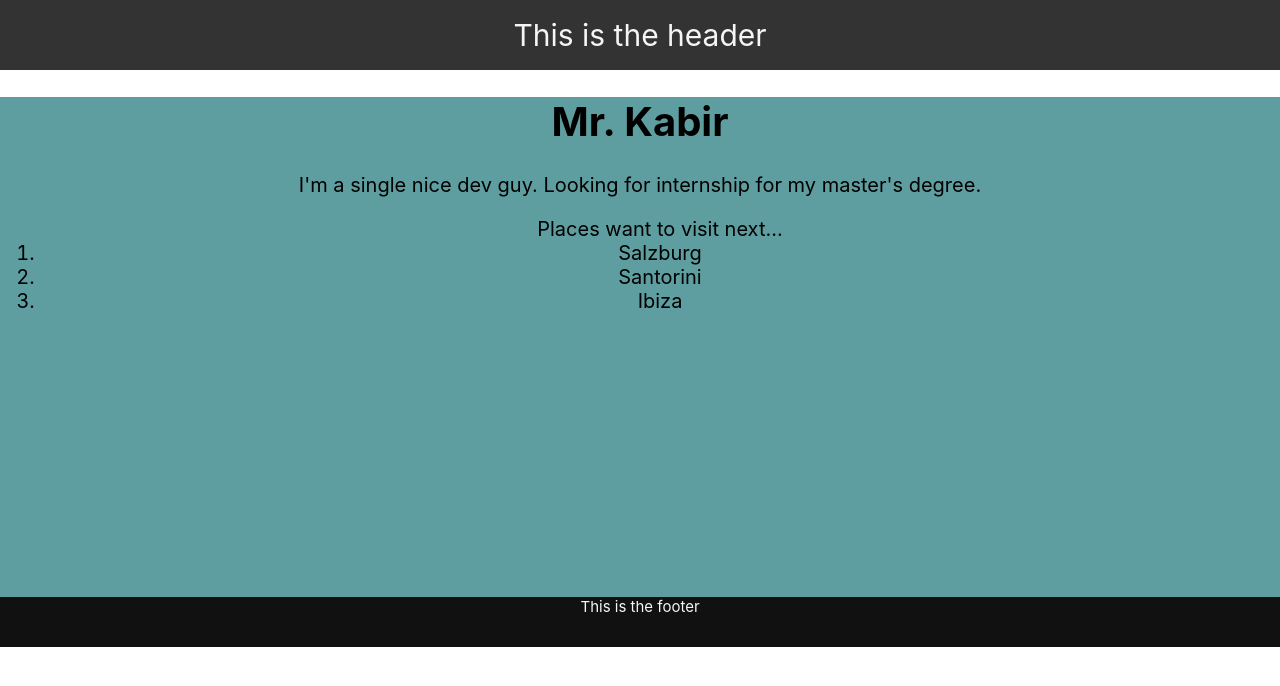
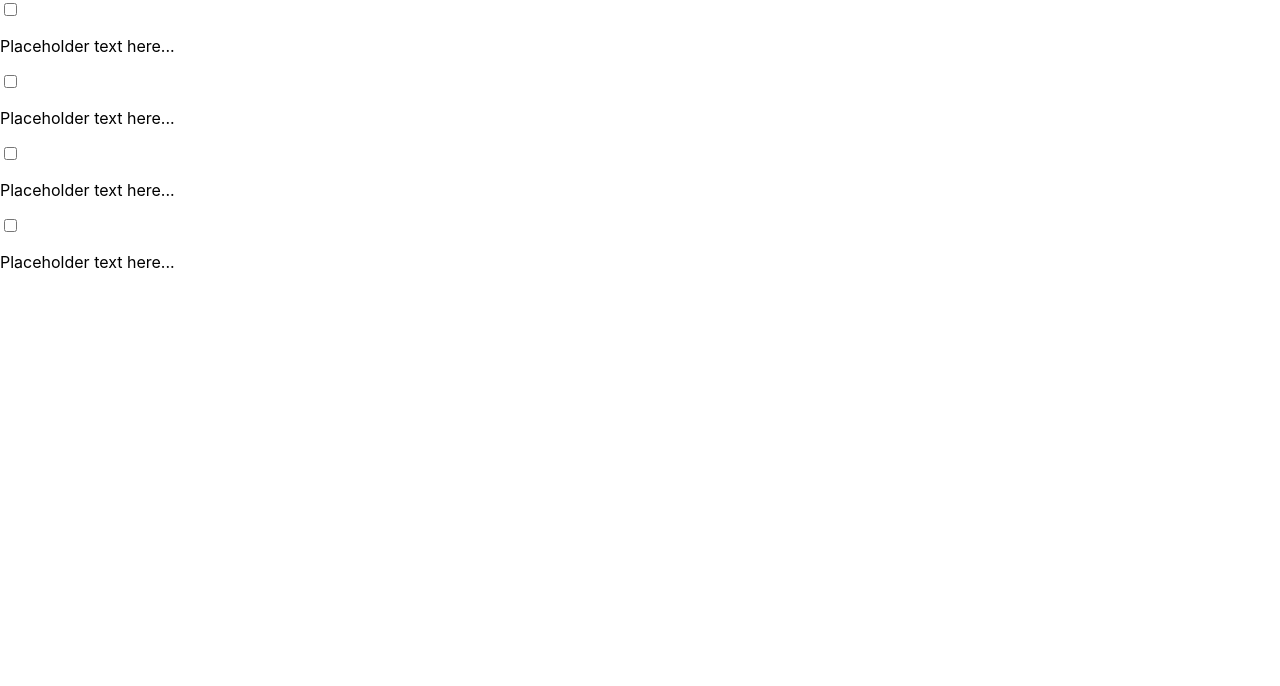
Before and after one commit to firojkabir/reactfullcourse, a React (Create React App) app: page / in a window 1280 px wide. Shown: the top 686 px of the page. Built offline with nearby package versions, Linux system fonts and the light colour scheme.

Commit message:
ToDoApp phase 1

```diff
--- a/src/App.css
+++ b/src/App.css
@@ -1,6 +1,6 @@
-.App {
+/* .App {
   text-align: center;
-}
+} */
 
 .App-logo {
   height: 40vmin;
@@ -12,7 +12,7 @@
     animation: App-logo-spin infinite 20s linear;
   }
 }
-
+/*
 .App-header {
   background-color: #282c34;
   min-height: 100vh;
@@ -22,7 +22,7 @@
   justify-content: center;
   font-size: calc(10px + 2vmin);
   color: white;
-}
+} */
 
 .App-link {
   color: #61dafb;
@@ -37,29 +37,29 @@
   }
 }
 
-.navbar {
+/* .navbar {
   height: 70px;
   background-color: #333;
   color: whitesmoke;
-  /* margin-bottom: 15px; */
+  margin-bottom: 15px;
   text-align: center;
   font-size: 30px;
   display: flex;
   justify-content: center;
   align-items: center;
-}
+} */
 
-.content {
+/* .content {
   min-height: 500px;
   background-color: cadetblue;
-  /* text-align: center; */
+  text-align: center;
   font-size: 20px;
-}
+} */
 
-.footer {
+/* .footer {
   min-height: 50px;
   background-color: #111;
   color: whitesmoke;
   text-align: center;
   font-size: 15px;
-}
+} */
--- a/src/App.js
+++ b/src/App.js
@@ -3,15 +3,17 @@ import React from 'react';
 import Header from './components/Header'
 import MainContent from './components/MainContent'
 import Footer from './components/Footer'
+import ToDoApp from './components/ToDoApp'
 
 import './App.css';
 
 function App() {
     return (
         <div className="App">
-            <Header />
+            {/* <Header />
             <MainContent />
-            <Footer />
+            <Footer /> */}
+            <ToDoApp />
         </div>
     );
 }
--- a/src/components/MainContent.js
+++ b/src/components/MainContent.js
@@ -5,7 +5,7 @@ function MainContent() {
         <main className="content">
             <h1>Mr. Kabir</h1>
             <p>I'm a single nice dev guy. Looking for internship for my master's degree.</p>
-            <ol>Places want to visit next...
+            <ol>
                 <li>Salzburg</li>
                 <li>Santorini</li>
                 <li>Ibiza</li>
--- /dev/null
+++ b/src/components/ToDoApp.js
@@ -0,0 +1,21 @@
+import React from "react"
+
+function ToDoApp(){
+    return(
+        <div>
+            <input type="checkbox" />
+            <p>Placeholder text here...</p>
+
+            <input type="checkbox" />
+            <p>Placeholder text here...</p>
+
+            <input type="checkbox" />
+            <p>Placeholder text here...</p>
+
+            <input type="checkbox" />
+            <p>Placeholder text here...</p>
+        </div>
+    )
+}
+
+export default ToDoApp
```
